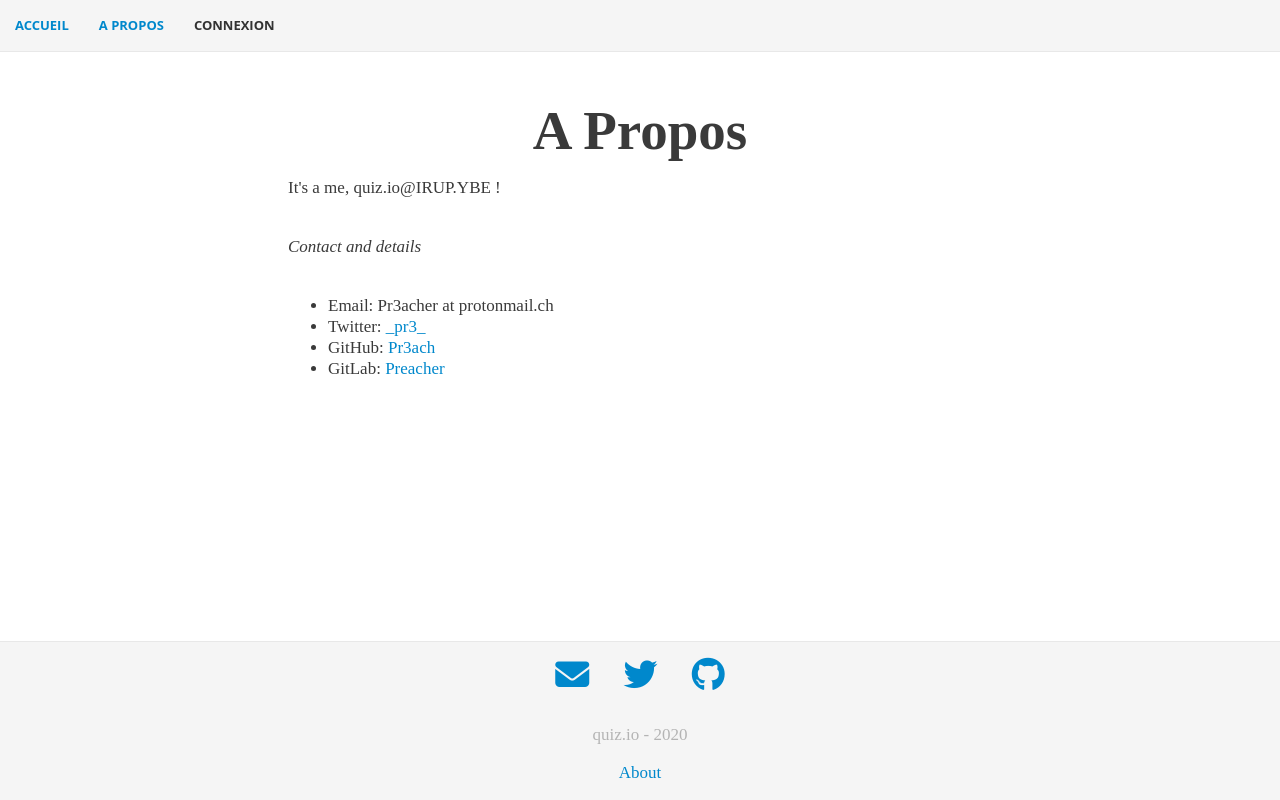
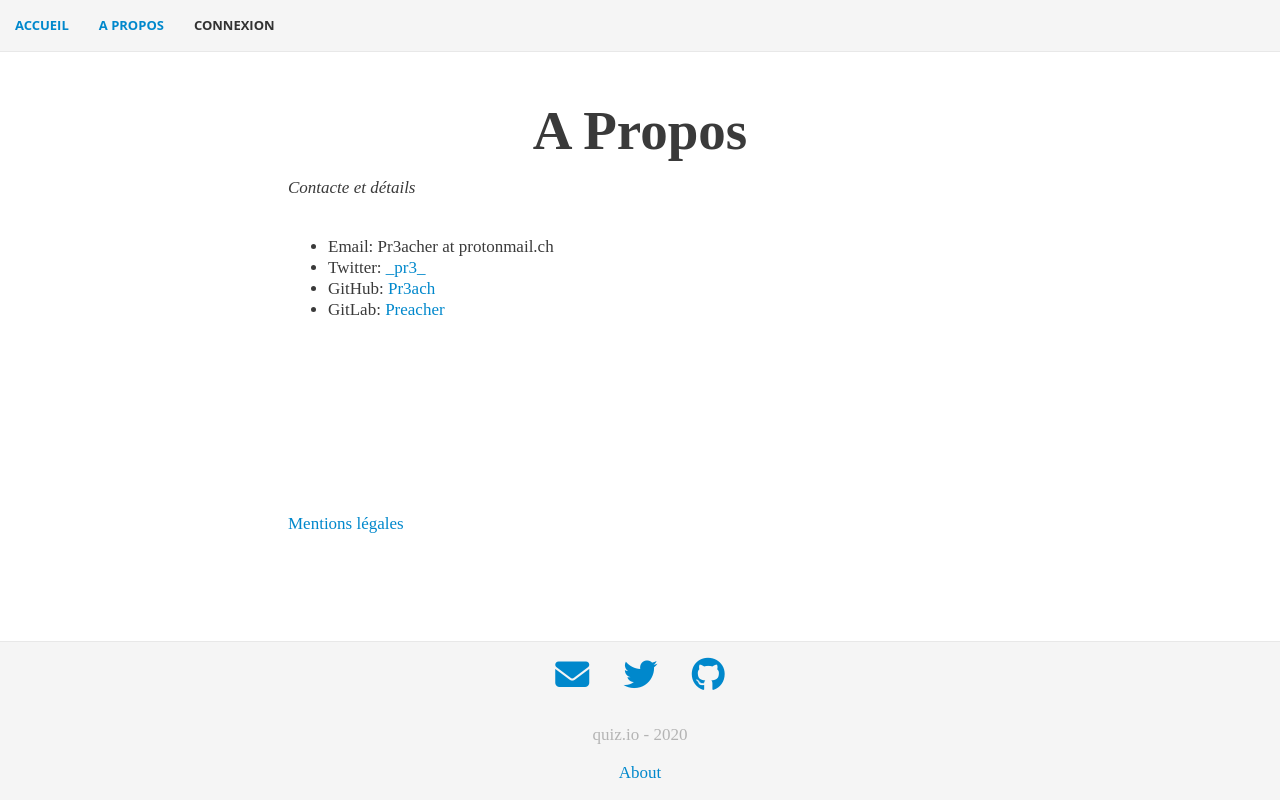
Before and after one commit to Florian420/CnamProj01, a PHP site: page /about.php in a window 1280 px wide. Run offline with PHP 8.4, Linux system fonts and the light colour scheme; some libraries are stand-ins or nearby versions.

Commit message:
Update about.php

```diff
--- a/about.php
+++ b/about.php
@@ -27,13 +27,8 @@
 
     <h1 class="center" style="font-size: 55px;">A Propos</h1>
 
-    <p>
-        It's a me, quiz.io@IRUP.YBE !
-    </p>
 
-    <br/>
-
-    <em>Contact and details</em>
+    <em>Contacte et détails</em>
     <br/>
     <br/>
 
@@ -45,6 +40,10 @@
     </ul>
 </div>
 
+<div id="retour">
+<a href="mentionsLegales.php">Mentions légales</a>
+</div>
+
 <?php
     include("footer.php");
 ?>
```
